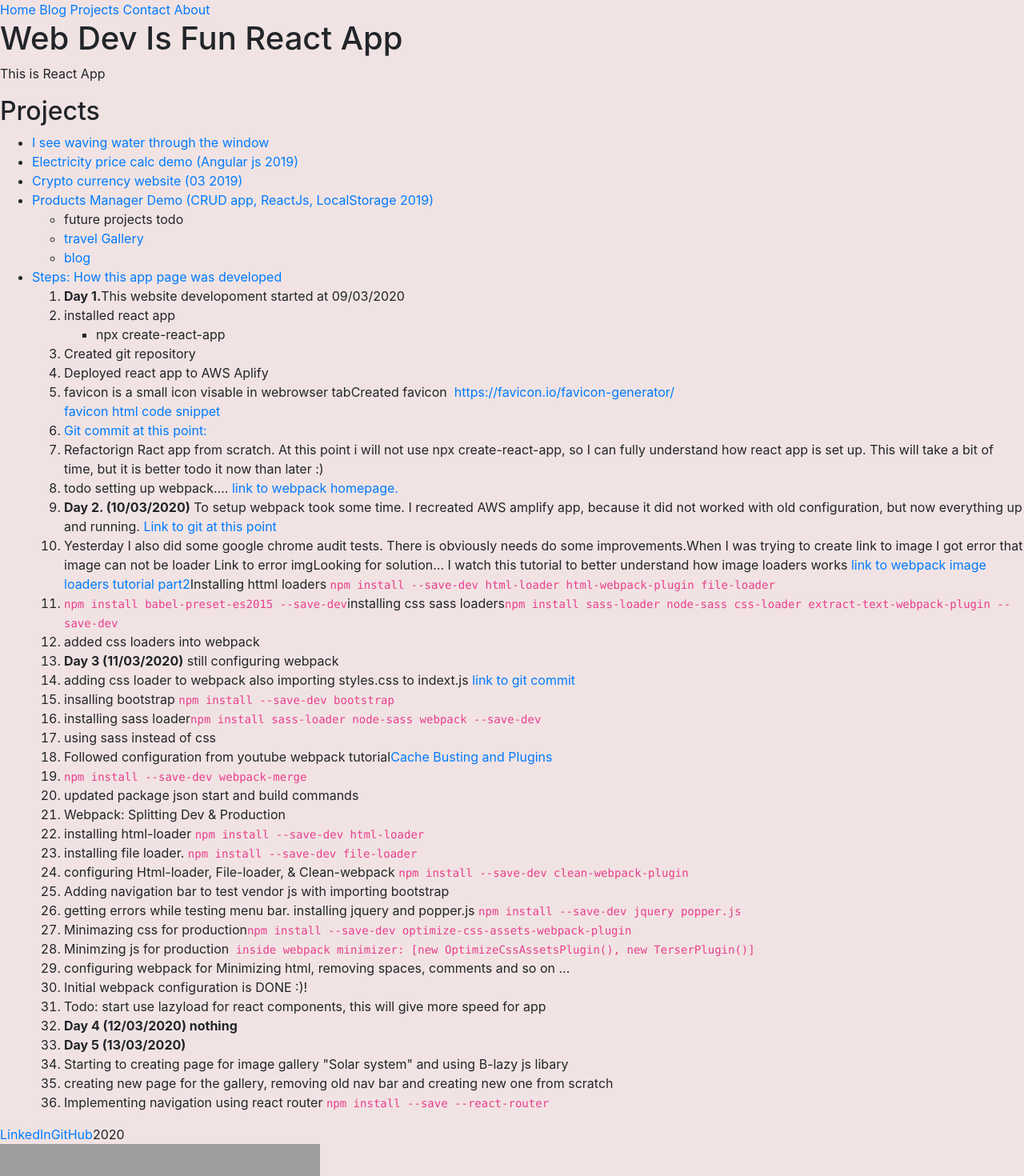
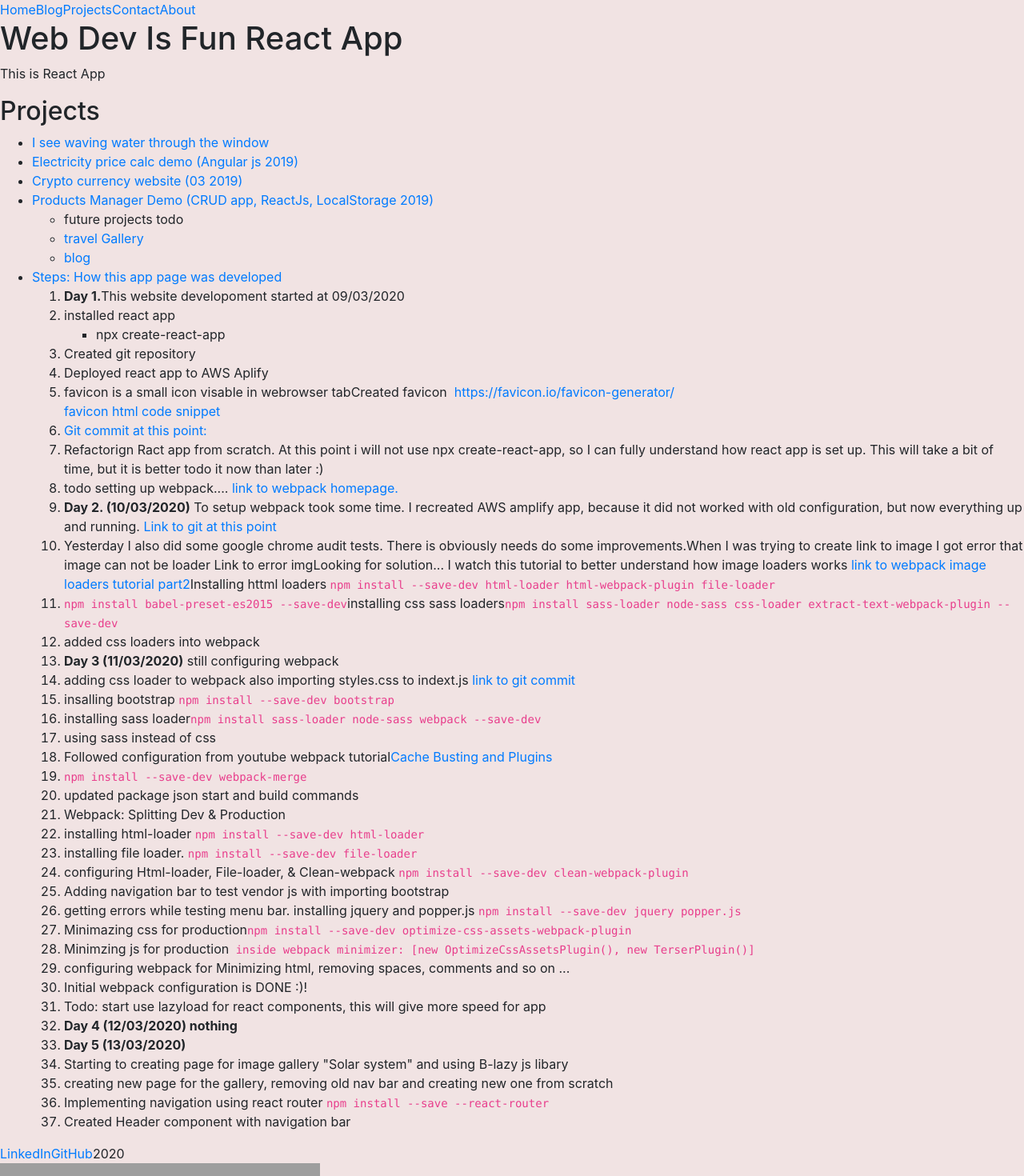
Before and after one commit to PovilasU/webdevisfunapp, a React app: page / in a window 1280 px wide. Shown: the top 1470 px of the page at 80% size. Built offline with nearby package versions, Linux system fonts and the light colour scheme; grey boxes are pictures that could not be loaded.

Commit message:
created Header component with nav bar

```diff
--- a/src/components/App.js
+++ b/src/components/App.js
@@ -1,4 +1,5 @@
 import React, { Component } from "react";
+import Header from "./Header.js";
 
 // import pic from "./day2_audit1.JPG";
 
@@ -6,6 +7,7 @@ class App extends Component {
   render() {
     return (
       <div>
+        <Header></Header>
         {/* <img src={pic} alt="mypic" /> */}
         <h1>Web Dev Is Fun React App</h1>
         <p>This is React App</p>
@@ -248,6 +250,7 @@ class App extends Component {
                     Implementing navigation using react router{" "}
                     <code>npm install --save --react-router</code>
                   </li>
+                  <li>Created Header component with navigation bar</li>
                 </li>
               </li>
             </ol>
--- /dev/null
+++ b/src/components/Header.js
@@ -0,0 +1,15 @@
+import React from "react";
+
+export default Header => {
+  return (
+    <div class="topnav">
+      <a class="active" href="#home">
+        Home
+      </a>
+      <a href="#blog">Blog</a>
+      <a href="#projects">Projects</a>
+      <a href="#contact">Contact</a>
+      <a href="#about">About</a>
+    </div>
+  );
+};
--- a/src/template.html
+++ b/src/template.html
@@ -9,13 +9,6 @@
     <meta name="viewport" content="width=device-width, initial-scale=1" />
   </head>
   <body>
-    <div class="topnav">
-      <a class="active" href="#home">Home</a>
-      <a href="#blog">Blog</a>
-      <a href="#projects">Projects</a>
-      <a href="#contact">Contact</a>
-      <a href="#about">About</a>
-    </div>
     <div id="app"></div>
     <img src="./assets/webpack.svg" />
   </body>
```
